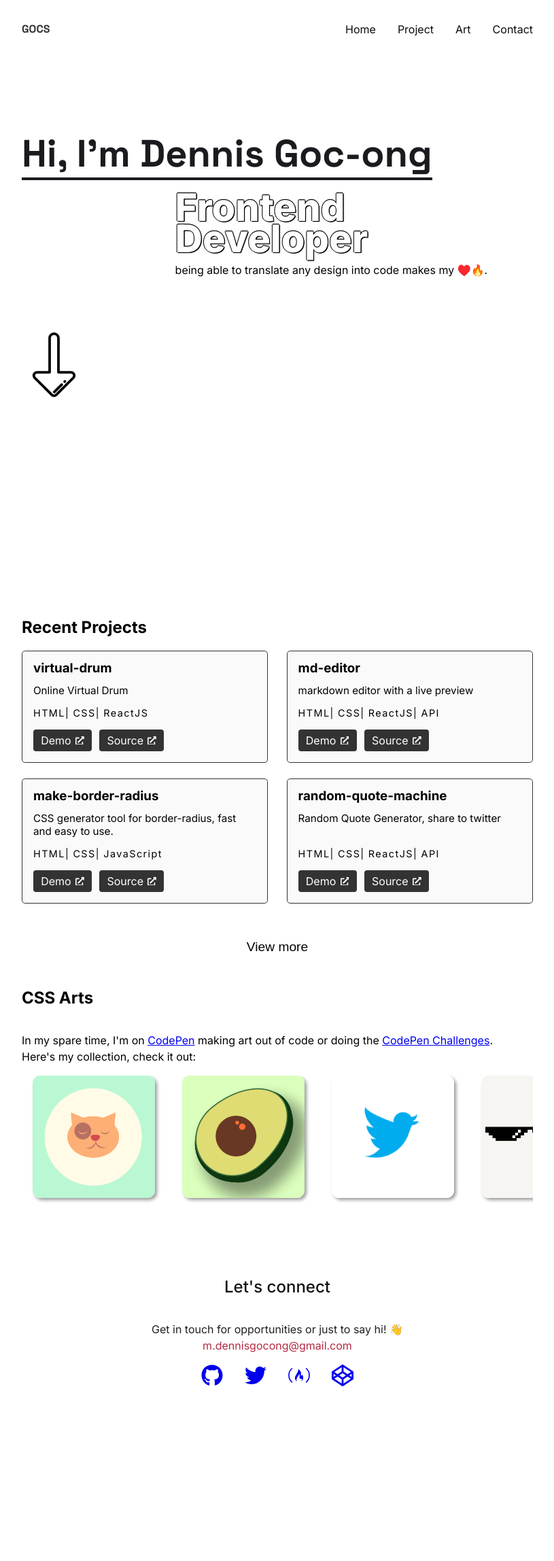
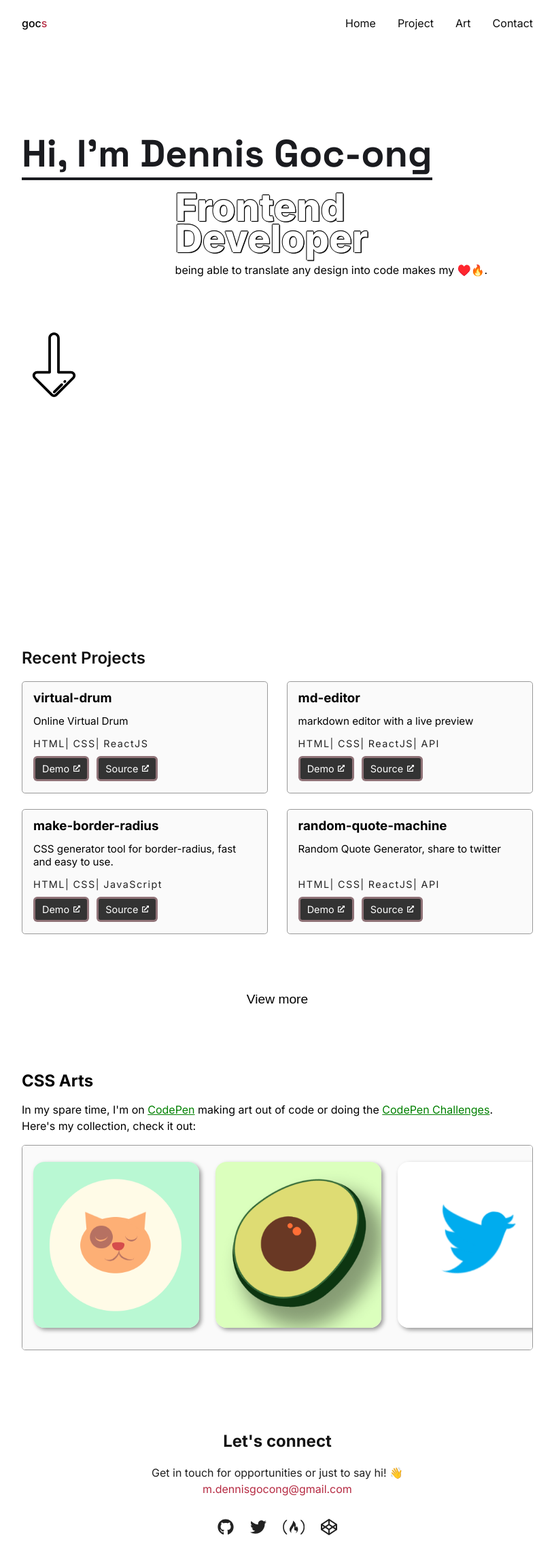
Before and after one commit to m-dennisgocong/gocs, a React (Vite) app: page / in a window 1280 px wide. Shown: the top 2296 px of the page at 68% size, without its empty margins (232-1047 px from the left). Before the commit the page ends 2143 px from the top, so only its background shows below. Built offline with nearby package versions, Linux system fonts and the light colour scheme.

Commit message:
update: add hover effects

```diff
--- a/src/styles/Arts.scss
+++ b/src/styles/Arts.scss
@@ -3,30 +3,52 @@
     inline-size: min(100%, 80rem);
     margin-inline: auto;
     display: grid;
-    h3{
+    padding-top: 2.8em;
+    h2{
         margin-bottom: 0;
     }
 
     p{
         line-height: 1.5rem;
+        a:link {
+            color: green;
+        }
+
+          /* visited link */
+        a:visited {
+            color: green;
+        }
+
+          /* mouse over link */
+        a:hover {
+            color: rgba(173, 18, 44, 0.897);
+        }
+
+          /* selected link */
+        a:active {
+            color: yellow;
+        }
     }
     .scrollong-wrapper{
         $_spacer: 1rem;
         display: grid;
-        gap: $_spacer + 1.5;
+        gap: $_spacer + .5;
         grid-auto-flow: column;
         grid-auto-columns: 60%;
-        padding: 0 $_spacer $_spacer + 1;
+        padding: 1.5em $_spacer $_spacer + 1;
         overflow-x: auto;
         overscroll-behavior-inline: contain;
+        background-color: rgb(250, 250, 250);
+        border-radius: .3em;
+        border: 1px solid #999;
         .card{
             display: grid;
             grid-template-rows: max-content;
-
+            // padding: 0 1em;
             img{
-                border-radius: .7em;
+                border-radius: 1em;
                 inline-size: 100%;
-                box-shadow: 3px 3px 5px rgb(0,0,0, .4);
+                box-shadow: 3px 3px 6px rgb(0,0,0, .4);
                 aspect-ratio: 1 / 1;
                 object-fit: cover   ;
                 object-position: center;
@@ -41,11 +63,27 @@
         scroll-snap-align: start;
     }
 }
-@media (min-width: 460px){
+@media (min-width: 480px){
+    #Arts{
+        .scrollong-wrapper{
+            grid-auto-columns: 40%;
+        }
+
+        // .snaps-inline{
+        //     scroll-padding-inline: 2rem;
+        // }
+    }
+}
+
+@media (min-width: 760px){
     #Arts{
         .scrollong-wrapper{
             grid-auto-columns: 35%;
         }
+
+        // .snaps-inline{
+        //     scroll-padding-inline: 2rem;
+        // }
     }
 }
 
@@ -53,7 +91,7 @@
     #Arts{
         grid-auto-columns: 100%;
         .scrollong-wrapper{
-            grid-auto-columns: 25%;
+            grid-auto-columns: 34%;
         }
     }
 }
--- a/src/styles/Contacts.scss
+++ b/src/styles/Contacts.scss
@@ -4,14 +4,17 @@
     justify-content: center;
     align-items: center;
     text-align: center;
-    padding: 4em 0 6em;
+    padding: 6em 0 2em;
+    line-height: 1.5;
     h2{
         color: rgb(20, 20, 20);
-        font-weight: 500;
+        // font-weight: 500;
+        margin-bottom: 0;
     }
     p{
         color: rgb(32, 32, 32);
-        line-height: 1.5em;
+
+        margin-bottom: 1.5em;
         span{
             color: rgba(173, 18, 44, 0.897);
         }
@@ -19,7 +22,20 @@
     #socials-wrapper{
         display: flex;
         justify-content: center;
+        align-items: center;
         gap: 1em;
-        font-size: 2em;
+        font-size: 1.5em;
+        a{
+            color: #222;
+        }
+        a:hover{
+            color: rgba(173, 18, 44, 0.897)
+        }
+        // increase freecodecamp icon because it look so small
+        a:nth-child(3){
+            font-size: 1.35em;
+            position: relative;
+            top: .04em
+        }
     }
 }
--- a/src/styles/Navigation.scss
+++ b/src/styles/Navigation.scss
@@ -11,6 +11,7 @@ header{
     height: auto;
     padding: 0.5em 1em;
     background-color: white;
+    z-index: 99999;
     a{
         text-decoration: none;
         color: unset;
@@ -21,16 +22,12 @@ header{
     }
 
     .nickname{
-        text-transform: uppercase;
-        font-weight: 700;
-        color: #333333;
-        font-family: 'Space Grotesk', sans-serif;
-        // color: white;
-        // text-shadow: 1px 1px 1px #000, 0 -1px 1px #000, 1px 1px 1px #000,
-        // -1px 0 0 #000, 1px 1px 0 #000, 1px 0 0 #000, 0 -1px 0 #000;
-        // span{
-        //     color: rgb(255, 109, 109);
-        // }
+        text-transform: lowercase;
+        font-weight: 500;
+        color: #000;
+        span{
+            color: rgba(173, 18, 44, 0.897);
+        }
     }
     nav{
 
@@ -108,6 +105,10 @@ header{
                 li{
                     font-size: 1rem;
                 }
+                li:hover{
+                    // text-underline-position: under;
+                    text-decoration:underline;
+                }
             }
         }
         img.menu{
@@ -118,7 +119,7 @@ header{
 
 @media (min-width: 992px) {
     header{
-      padding: 2em 0 1em;
+      padding: 1.5em 0 1em;
       margin: 0 $margin-container * 2;
     }
 
--- a/src/styles/Projects.scss
+++ b/src/styles/Projects.scss
@@ -1,17 +1,26 @@
 #Projects{
-
-    .project-container{
+    padding-top: 2.8em;
+    h2{
+        font-weight: 600;
+        color: #111;
+    }
+    #FreeCodeCamp-projects .project-container, #recent-projects .project-container{
         display: grid;
         gap: 1em;
-    }
         .project-tile{
-        border: .5px solid #333;
+            border: .5px solid #999;
             padding: 0 1em;
             background-color: rgb(250, 250, 250);
             border-radius: .3em;
             position: relative;
             .project-detail{
 
+                h3{
+                    margin-bottom: 0;
+                }
+                p{
+                    margin-top: .8em;
+                }
                 ul{
 
                     display: flex;
@@ -22,6 +31,7 @@
                         list-style-type: " | ";
                         letter-spacing: .09rem;
                         font-size: 0.9rem;
+                        color: #222;
                     }
                     li:first-child {
                         list-style: none;
@@ -38,47 +48,72 @@
                     align-items: center;
                     justify-content: flex-end;
                     gap: .4em;
-                padding: .35em .7em;
+                    padding: .5em .7em;
                     color: white;
                     background-color: #333;
-                border-radius: .25em;
+                    border: 3px solid rgba(155, 123, 128, 0.897);
+                    border-radius: .4em;
                     text-decoration: none;
-
+                    font-size: .9rem;
                     .link-icons{
-                    font-size: .8em;
+                        font-size: .7em;
                     }
+                }
+                a:hover{
+                    border: 3px solid rgba(255, 68, 99, 0.897);
                 }
             }
 
+
+        }
+    }
+    #FreeCodeCamp-projects{
+        margin-top: 3.5em;
+    }
+    #FreeCodeCamp-projects p{
+        line-height: 1.5rem;
+        a:link {
+            color: green;
         }
 
-    #FreeCodeCamp-projects{
-        line-height: 1.5rem;
-        margin-top: 3.5em;
+          /* visited link */
+        a:visited {
+            color: green;
+        }
+
+          /* mouse over link */
+        a:hover {
+            color: rgba(173, 18, 44, 0.897);
+        }
+
+          /* selected link */
+        a:active {
+            color: yellow;
+        }
     }
 
     #view-more-container{
         display: grid;
         justify-content: center;
         height: 5em;
-        margin-top: 1.5em;
+        margin-top: 3.5em;
         .more-projects{
             border: none;
             outline: none;
             background-color: #fff;
-
+            cursor: pointer;
             font-size: 1.2rem;
         }
         .more-projects:hover{
             text-decoration-line: underline;
         }
     }
+
 }
-@media (min-width: 580px){
-    #Projects #recent-projects,#FreeCodeCamp-projects{
+@media (min-width: 810px){
+    #Projects #recent-projects, #Projects #FreeCodeCamp-projects{
         .project-container{
             grid-template-columns: repeat(2, 1fr);
-
             .project-tile{
                 position: relative;
                 .project-detail {
@@ -102,7 +137,8 @@
                 }
                 div.links{
                     position: absolute;
-                    bottom: .05em;
+                    bottom: .07em;
+
                 }
             }
             .project-tile.anchored {
@@ -118,7 +154,7 @@
 }
 
 @media (min-width: 990px){
-    #Projects #recent-projects,#FreeCodeCamp-projects{
+    #Projects #recent-projects, #Projects #FreeCodeCamp-projects{
         .project-container{
             row-gap: 1.4em;
             column-gap: 1.7em;
```
Lines whose indentation alone changed are shown as unchanged.
